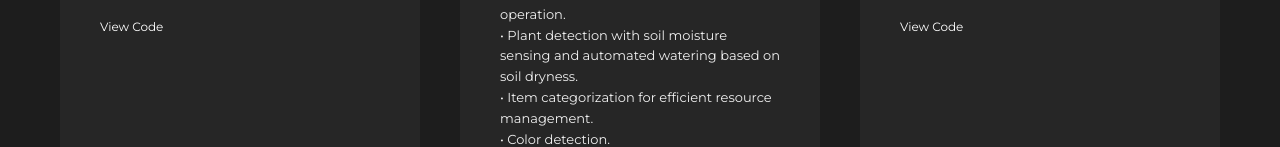
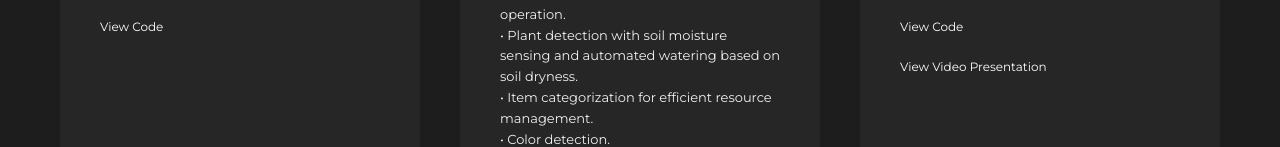
Before and after one commit to RyanAdrianRavikumar/portfolio, a plain HTML site: page index.html in a window 1280 px wide. Shown: the part 2199-2346 px from the top of the page. Drawn offline with Linux system fonts and the light colour scheme.

Commit message:
updated project links

```diff
--- a/index.html
+++ b/index.html
@@ -124,7 +124,10 @@
                             • Axios
                             <br>
                             • Oracle & MongoDB</p>
+
                         <a href="https://github.com/RyanAdrianRavikumar/urbanFood.git" target="_blank">View Code </a>
+                        <br>
+                        <a href="https://youtu.be/w59DO2st5mw?si=feh6pZEODkto_nX2" target="_blank">View Video Presentation </a>
                     </div>
                 </div>
 
```
